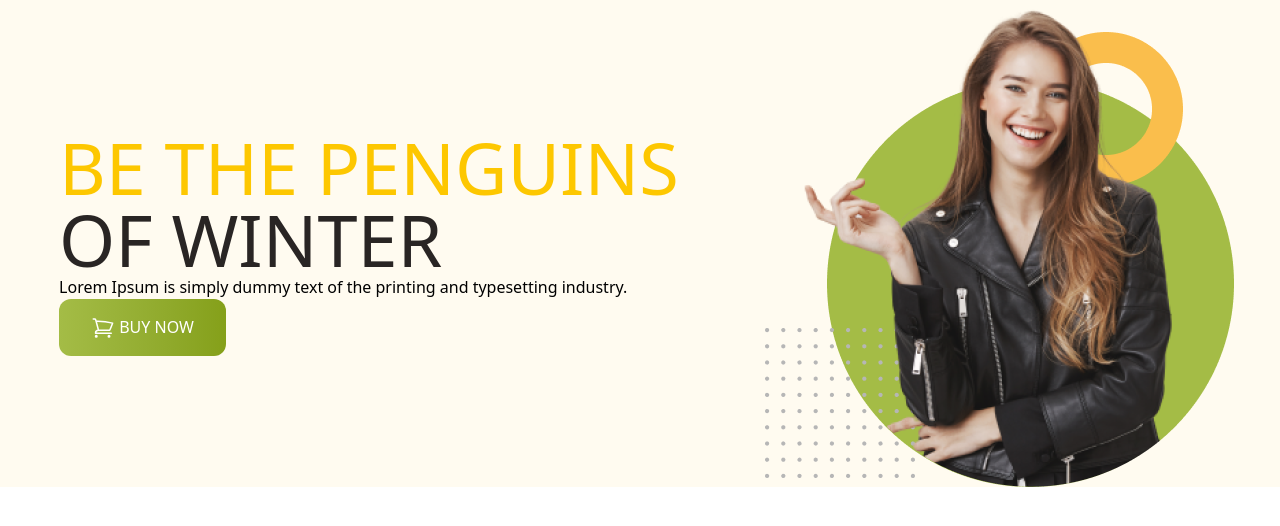
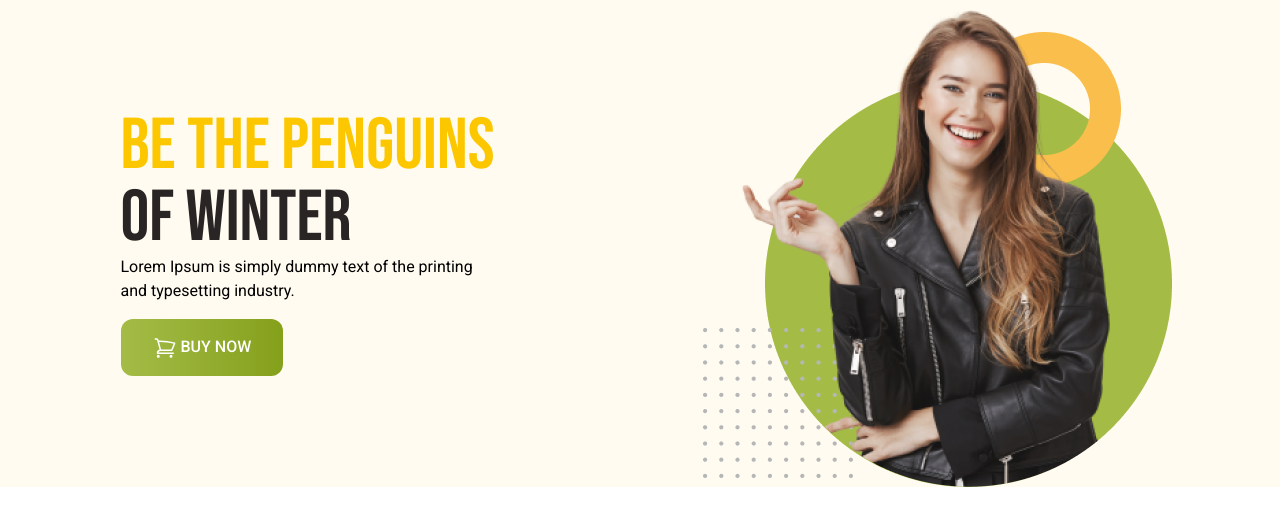
Before and after one commit to prodip36/penguin-fashion-tailwind, a plain HTML site: page index.html in a window 1280 px wide. Drawn offline with nearby package versions, Linux system fonts and the light colour scheme.

Commit message:
font updated

```diff
--- a/index.html
+++ b/index.html
@@ -5,9 +5,21 @@
     <meta name="viewport" content="width=device-width, initial-scale=1.0">
     <title>penguin fashion</title>
     <script src="https://cdn.jsdelivr.net/npm/@tailwindcss/browser@4"></script>
+    <link rel="preconnect" href="https://fonts.googleapis.com">
+<link rel="preconnect" href="https://fonts.gstatic.com" crossorigin>
+<link href="https://fonts.googleapis.com/css2?family=Bebas+Neue&family=Roboto:ital,wght@0,100..900;1,100..900&display=swap" rel="stylesheet">
+
+<style>
+    .font-roboto {
+  font-family: "Roboto", sans-serif;
+}
+.font-bebas-neue {
+  font-family: "Bebas Neue", sans-serif;
+}
+</style>
 
 </head>
-<body>
+<body class="font-roboto">
     <header class="bg-[#FFFBF0]">
         <!-- navbar start -->
         <nav>
@@ -16,10 +28,10 @@
         <!-- Banner content -->
          <div class="md:flex pl-4 md:items-center md:justify-around">
             <div>
-            <h1 class="text-7xl uppercase "><span class="text-yellow-400">Be the Penguins</span> <br> <span class="text-stone-800">of Winter</span></h1>
-            <p>Lorem Ipsum is simply dummy text of the printing and typesetting industry.</p>
+            <h1 class="font-bebas-neue text-7xl uppercase "><span class="text-yellow-400">Be the Penguins</span> <br> <span class="text-stone-800">of Winter</span></h1>
+            <p>Lorem Ipsum is simply dummy text of the printing <br>and typesetting industry.</p>
 
-            <button class="bg-lime-600 py-4 px-8 rounded-xl font-medium text-white bg-gradient-to-r from-[#A4BC46] to-[#85A019]">
+            <button class="mt-[1rem] bg-lime-600 py-4 px-8 rounded-xl font-medium text-white bg-gradient-to-r from-[#A4BC46] to-[#85A019]">
 
 
                 <svg xmlns="http://www.w3.org/2000/svg" fill="none" viewBox="0 0 24 24" stroke-width="1.5" stroke="currentColor" class="size-6 text-white inline">
```
